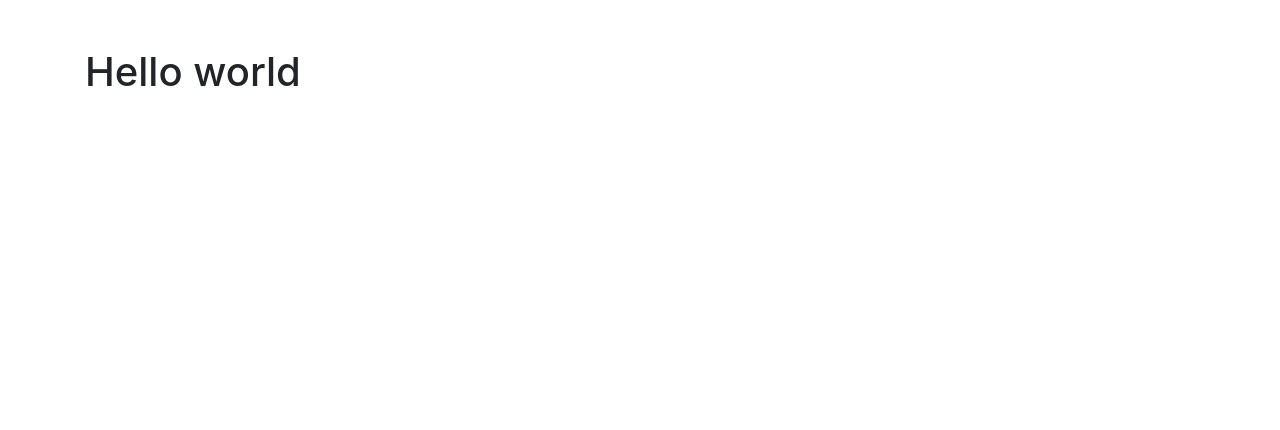
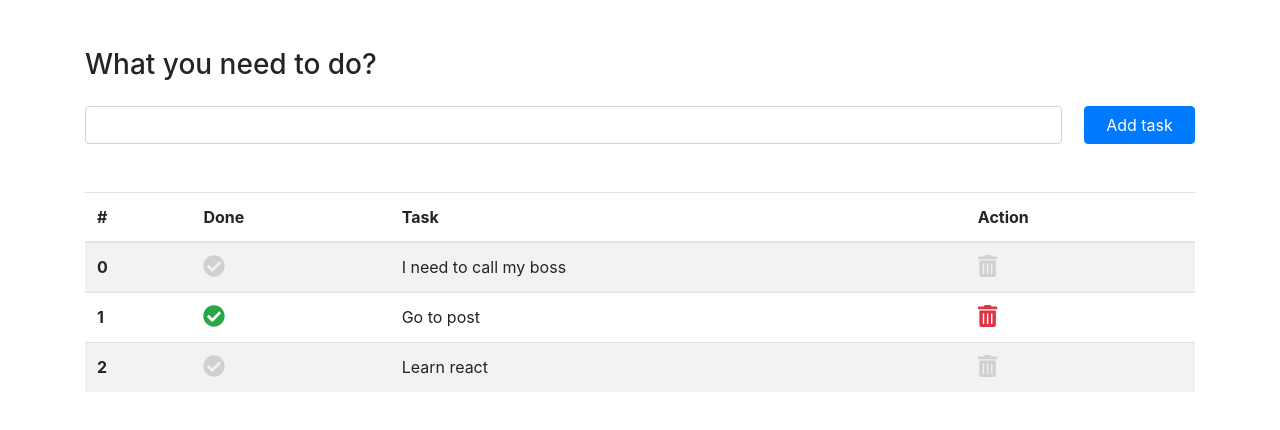
Before and after one commit to Yaroslav-Melnychenko/react, a React (Create React App) app: page / in a window 1280 px wide. Shown: the top 430 px of the page. Built offline with nearby package versions, Linux system fonts and the light colour scheme.

Commit message:
finish to do list

```diff
--- a/src/App.js
+++ b/src/App.js
@@ -5,8 +5,8 @@ import '../node_modules/bootstrap/dist/css/bootstrap.min.css';
 // import Menu from "./components/menu";
 // import Tooltip from "./components/tooltip";
 // import Timer from "./components/timer";
-// import Todo from "./components/todo";
-import Counter from "./components/counter";
+import Todo from "./components/todo";
+// import Counter from "./components/counter";
 
 class App extends React.Component{
     render(){
@@ -14,7 +14,7 @@ class App extends React.Component{
             <div className="container mt-5">
                 <div className="row">
                     <div className="col-md-12">
-                        <Counter />
+                        <Todo />
                     </div>
                 </div>
             </div>
--- a/src/components/todo.css
+++ b/src/components/todo.css
@@ -2,16 +2,13 @@
     width: 88%;
     margin-right: 2%;
 }
-
 .main-button{
     width: 10%;
 }
-
 .custom-awasome-icon{
     font-size: 22px;
     cursor: pointer;
 }
-
-.action-false{color: #d0d0d0;}
-
+.action-false, .delete-false{color: #d0d0d0;}
 .done-true{color: #28a745;}
+.delete-true{color: #dc3545;}
--- a/src/components/todo.js
+++ b/src/components/todo.js
@@ -8,6 +8,8 @@ import { faCheckCircle, faTrashAlt } from '@fortawesome/free-solid-svg-icons';
 library.add(faCheckCircle, faTrashAlt);
 
 class Todo extends React.Component{
+
+    inputValue = '';
 
     state = {
         task: [
@@ -26,12 +28,39 @@ class Todo extends React.Component{
         ]
     }
 
-    changeDone(done, i){
-        this.setState(state => {
-            state.task.map((value, j) => {
+    changeDone(i){
+        let tasks = this.state.task;
+        tasks.map((value, index) => {
+            if(index === i){
+                tasks[i].done = !tasks[i].done;
+            }
+        });
+        this.setState({task: tasks});
+    }
 
-            });
-        });
+    addItem(){
+        let obj = {
+            done: false,
+            text: this.inputValue
+        };
+        let tasks = this.state.task;
+        tasks.push(obj);
+        this.setState({task: tasks});
+    }
+
+    deleteItem(i){
+        let tasks = this.state.task;
+        if(tasks[i].done === true){
+            tasks.splice(i, 1);
+            this.setState({task: tasks});
+        }else{
+            alert('You should done this task');
+        }
+
+    }
+
+    changeInputValue(e){
+        this.inputValue = e.target.value;
     }
 
     render(){
@@ -41,9 +70,9 @@ class Todo extends React.Component{
                 <h3>What you need to do?</h3>
                 <div className="input-group mt-4">
                     <span className="input-group-btn main-input">
-                        <input type="text" name="newTask" className="form-control" />
+                        <input type="text" name="newTask" className="form-control" onKeyUp={this.changeInputValue.bind(this)} />
                     </span>
-                    <button className="btn btn-primary main-button">Add task</button>
+                    <button className="btn btn-primary main-button" onClick={this.addItem.bind(this)}>Add task</button>
                 </div>
 
                 <div className="tasks-container mt-5">
@@ -61,9 +90,9 @@ class Todo extends React.Component{
                                 this.state.task.map((value, key) =>
                                     <tr key={key}>
                                         <th scope="row">{key}</th>
-                                        <td><FontAwesomeIcon onClick={this.changeDone.bind(this, value.done, key)} icon="check-circle" className={`custom-awasome-icon action-false done-${value.done}`} /></td>
+                                        <td><FontAwesomeIcon onClick={this.changeDone.bind(this, key)} icon="check-circle" className={`custom-awasome-icon action-false done-${value.done}`} /></td>
                                         <td>{value.text}</td>
-                                        <td><FontAwesomeIcon icon="trash-alt" className="custom-awasome-icon text-danger" /></td>
+                                        <td><FontAwesomeIcon onClick={this.deleteItem.bind(this, key)} icon="trash-alt" className={`custom-awasome-icon delete-${value.done}`} /></td>
                                     </tr>
                                 )
                             }
```
